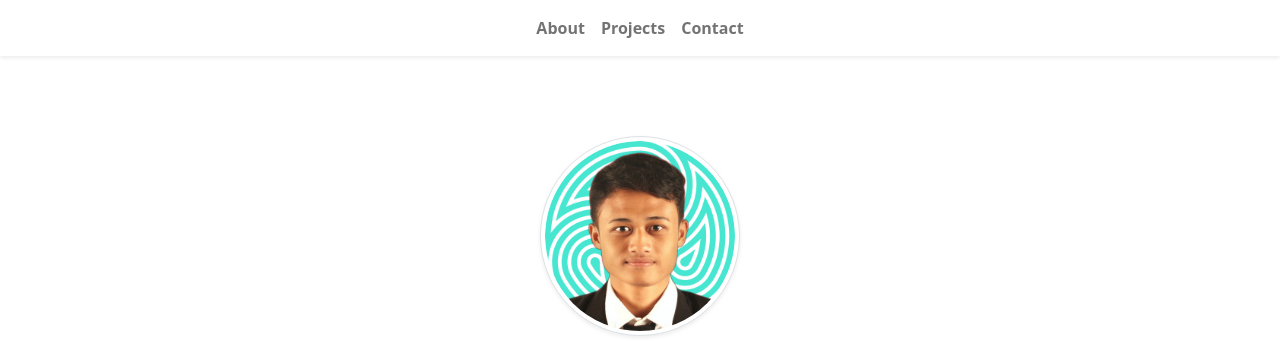
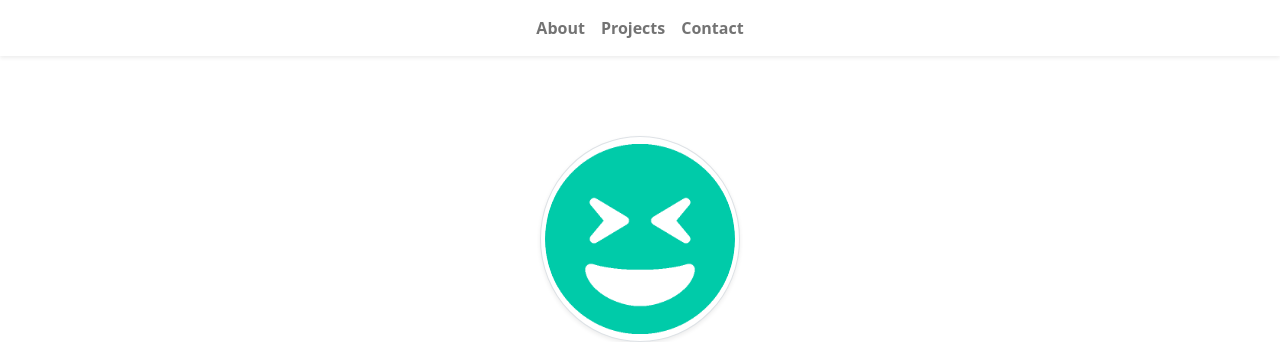
Before and after one commit to jundimuhammadalfatih/jundimuhammadalfatih.github.io, a plain HTML site: page index.html in a window 1280 px wide. Shown: the top 342 px of the page. Drawn offline with nearby package versions, Linux system fonts and the light colour scheme.

Commit message:
Add files via upload
profile

```diff
--- a/index.html
+++ b/index.html
@@ -37,7 +37,7 @@
 
     <!-- Jumbotron -->
     <section class="jumbotron text-center">
-      <img src="img/34F.jpg" alt="Jundi" width="200" class="rounded-circle img-thumbnail shadow-sm" />
+      <img src="img/icon.png" alt="Jundi" width="200" class="rounded-circle img-thumbnail shadow-sm" />
       <h1 class="mx-auto m-3">Jundi Muhammad Al-Fatih</h1>
       <div>
         <p><b>Graphic Designer</b></p>
```
